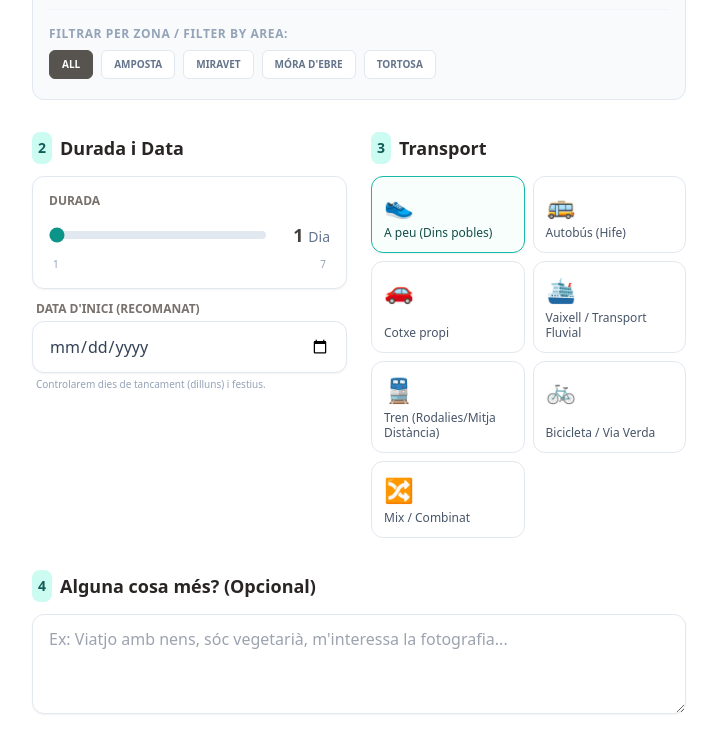
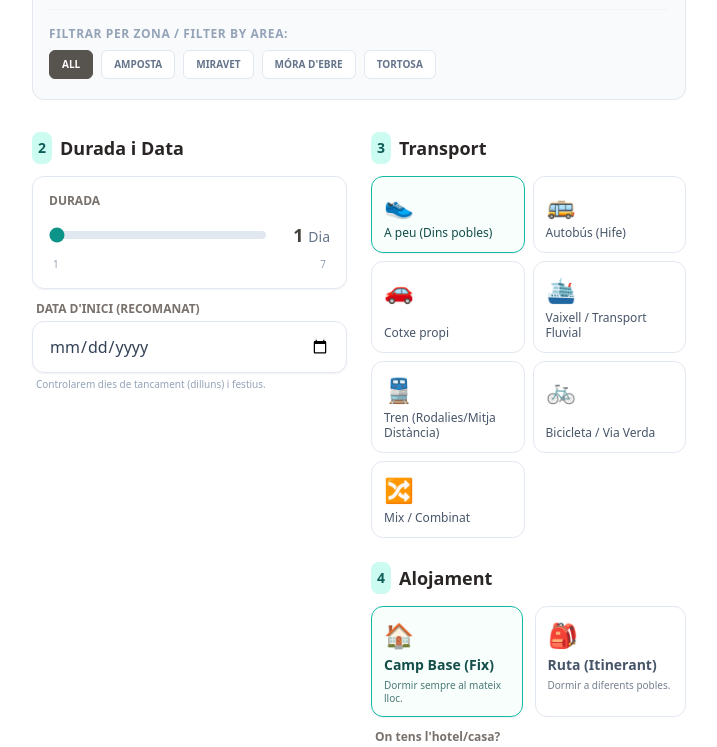
Before and after one commit to sbergonon/Delta-Ebro, a React (Vite) app: page / in a window 1280 px wide. Shown: the part 1280-2027 px from the top of the page, without its empty margins (281-998 px from the left). Built offline with nearby package versions, Linux system fonts and the light colour scheme.

Commit message:
Add files via upload

```diff
--- a/components/PreferenceSelector.tsx
+++ b/components/PreferenceSelector.tsx
@@ -1,6 +1,7 @@
+
 import React, { useState, useMemo } from 'react';
 import ReactMarkdown from 'react-markdown';
-import { UserPreferences, Theme, Transport } from '../types';
+import { UserPreferences, Theme, Transport, AccommodationMode } from '../types';
 import { THEME_ICONS, TRANSPORT_ICONS, TRANSLATIONS, THEME_POIS, POI_LOCATIONS } from '../constants';
 
 interface PreferenceSelectorProps {
@@ -61,6 +62,10 @@ const PreferenceSelector: React.FC<PreferenceSelectorProps> = ({ prefs, onChange
   const handleInfoChange = (e: React.ChangeEvent<HTMLTextAreaElement>) => onChange({ ...prefs, additionalInfo: e.target.value });
   const handleDateChange = (e: React.ChangeEvent<HTMLInputElement>) => onChange({ ...prefs, startDate: e.target.value });
   const handleUpriverChange = (e: React.ChangeEvent<HTMLInputElement>) => onChange({ ...prefs, includeUpriver: e.target.checked });
+
+  const handleAccommodationModeChange = (mode: AccommodationMode) => onChange({ ...prefs, accommodationMode: mode });
+  const handleBaseLocationChange = (e: React.ChangeEvent<HTMLInputElement>) => onChange({ ...prefs, baseLocation: e.target.value });
+
 
   // Calculate min date as today
   const today = new Date().toISOString().split('T')[0];
@@ -315,6 +320,8 @@ const PreferenceSelector: React.FC<PreferenceSelectorProps> = ({ prefs, onChange
             </div>
         </section>
 
+        {/* Transport & Accommodation */}
+        <div className="space-y-6">
             {/* Transport */}
             <section>
               <h3 className="text-lg font-semibold text-stone-800 mb-3 flex items-center gap-2">
@@ -390,12 +397,52 @@ const PreferenceSelector: React.FC<PreferenceSelectorProps> = ({ prefs, onChange
                 </div>
               )}
             </section>
+
+            {/* Accommodation */}
+            <section>
+                <h3 className="text-lg font-semibold text-stone-800 mb-3 flex items-center gap-2">
+                    <span className="bg-teal-100 text-teal-800 p-1.5 rounded-lg text-sm">4</span>
+                    {t.section_accommodation_title}
+                </h3>
+                <div className="flex flex-col gap-3">
+                    <div className="grid grid-cols-2 gap-3">
+                        {Object.values(AccommodationMode).map((mode) => (
+                             <button
+                                key={mode}
+                                onClick={() => handleAccommodationModeChange(mode)}
+                                className={`p-3 rounded-xl border text-left transition-all duration-200 flex flex-col ${
+                                    prefs.accommodationMode === mode
+                                    ? 'border-teal-500 bg-teal-50/50 text-teal-900 shadow-sm'
+                                    : 'border-slate-200 bg-white text-slate-600 hover:border-teal-200'
+                                }`}
+                             >
+                                <span className="text-2xl mb-1">{mode === AccommodationMode.BASE ? '🏠' : '🎒'}</span>
+                                <span className="font-semibold text-sm">{t.accommodations[mode].label}</span>
+                                <span className="text-[10px] opacity-75 leading-tight mt-1">{t.accommodations[mode].desc}</span>
+                             </button>
+                        ))}
+                    </div>
+                    {prefs.accommodationMode === AccommodationMode.BASE && (
+                         <div className="animate-fade-in">
+                             <label className="block text-xs font-semibold text-stone-500 mb-1 ml-1">{t.label_base_location}</label>
+                             <input
+                                 type="text"
+                                 value={prefs.baseLocation}
+                                 onChange={handleBaseLocationChange}
+                                 placeholder="Ej. Amposta"
+                                 className="w-full bg-white border border-slate-200 text-slate-700 py-2 px-3 rounded-lg focus:outline-none focus:border-teal-500 focus:ring-1 focus:ring-teal-500 shadow-sm"
+                             />
+                         </div>
+                    )}
+                </div>
+            </section>
+        </div>
       </div>
 
       {/* Additional Info */}
       <section>
         <h3 className="text-lg font-semibold text-stone-800 mb-3 flex items-center gap-2">
-          <span className="bg-teal-100 text-teal-800 p-1.5 rounded-lg text-sm">4</span>
+          <span className="bg-teal-100 text-teal-800 p-1.5 rounded-lg text-sm">5</span>
           {t.section_4_title}
         </h3>
         <textarea
--- a/constants.ts
+++ b/constants.ts
@@ -1,6 +1,5 @@
 
-
-import { Theme, Transport, Language } from './types';
+import { Theme, Transport, Language, AccommodationMode } from './types';
 
 export const THEME_ICONS: Record<Theme, string> = {
   [Theme.HISTORICAL]: '🏛️',
@@ -30,7 +29,9 @@ export const DEFAULT_PREFERENCES = {
   transport: Transport.WALKING,
   customTransports: [] as Transport[],
   startDate: '',
-  includeUpriver: false
+  includeUpriver: false,
+  accommodationMode: AccommodationMode.BASE,
+  baseLocation: 'Amposta'
 };
 
 // Map each POI to its specific Town/Area for grouping in the UI
@@ -151,6 +152,7 @@ interface Translation {
   section_1_title: string;
   section_2_title: string;
   section_3_title: string;
+  section_accommodation_title: string;
   section_4_title: string;
   section_pois_title: string;
   label_duration: string;
@@ -164,8 +166,10 @@ interface Translation {
   label_custom_selection: string;
   label_custom_transport_selection: string;
   label_pois_hint: string;
+  label_base_location: string;
   themes: Record<Theme, { label: string; desc: string }>;
   transports: Record<Transport, string>;
+  accommodations: Record<AccommodationMode, { label: string; desc: string }>;
   results: {
     itinerary_title: string;
     scheduled_date: string;
@@ -249,6 +253,7 @@ export const TRANSLATIONS: Record<Language, Translation> = {
     section_1_title: "Quina experiència busques?",
     section_2_title: "Durada i Data",
     section_3_title: "Transport",
+    section_accommodation_title: "Alojament",
     section_4_title: "Alguna cosa més? (Opcional)",
     section_pois_title: "Llocs específics i Pobles",
     label_duration: "DURADA",
@@ -262,6 +267,7 @@ export const TRANSLATIONS: Record<Language, Translation> = {
     label_custom_selection: "Selecciona els temes a combinar:",
     label_custom_transport_selection: "Selecciona els mitjans a combinar:",
     label_pois_hint: "Selecciona els llocs/pobles que VOLS visitar:",
+    label_base_location: "On tens l'hotel/casa?",
     themes: {
       [Theme.HISTORICAL]: { label: "Històric (Tortosa/Miravet/Amposta)", desc: "Catedrals, Castells Templers i Modernisme." },
       [Theme.CIVIL_WAR]: { label: "Guerra Civil (Corbera/Terra Alta)", desc: "Trinxeres, Poble Vell i espais de memòria." },
@@ -278,6 +284,10 @@ export const TRANSLATIONS: Record<Language, Translation> = {
       [Transport.TRAIN]: "Tren (Rodalies/Mitja Distància)",
       [Transport.BIKE]: "Bicicleta / Via Verda",
       [Transport.MIX]: "Mix / Combinat"
+    },
+    accommodations: {
+        [AccommodationMode.BASE]: { label: "Camp Base (Fix)", desc: "Dormir sempre al mateix lloc." },
+        [AccommodationMode.ROUTE]: { label: "Ruta (Itinerant)", desc: "Dormir a diferents pobles." }
     },
     results: {
       itinerary_title: "El teu Itinerari",
@@ -359,7 +369,7 @@ Més enllà del Delta, les **Terres de l'Ebre** ofereixen un patrimoni excepcion
         title: "Consells Logístics",
         subtitle: "Horarios i Mobilitat",
         content: `
-*   **🕒 Horaris de Museus:** La majoria de museus i monuments (Castell de Miravet, Catedral de Tortosa) **TANQUEN ELS DILLUNS**. Planifica activitats de natura per als dilluns.
+*   **🕒 Horarios de Museus:** La majoria de museus i monuments (Castell de Miravet, Catedral de Tortosa) **TANQUEN ELS DILLUNS**. Planifica activitats de natura per als dilluns.
 *   **🚆 Tren i Bus:** L'estació de l'Aldea connecta amb Barcelona/València. Per moure's entre pobles (Tortosa-Amposta-La Ràpita), el bus HIFE és l'opció principal.
 *   **🛳️ Riu:** Els vaixells turístics tenen horaris estacionals. A l'hivern la freqüència baixa molt.
 *   **🍽️ Dinar:** A l'interior (Terra Alta/Ribera), els horaris de dinar són estrictes (13:30-15:00). Reserva sempre en cap de setmana.
@@ -385,6 +395,7 @@ Més enllà del Delta, les **Terres de l'Ebre** ofereixen un patrimoni excepcion
     section_1_title: "¿Qué experiencia buscas?",
     section_2_title: "Duración y Fecha",
     section_3_title: "Transporte",
+    section_accommodation_title: "Alojamiento",
     section_4_title: "¿Algo más? (Opcional)",
     section_pois_title: "Lugares específicos y Pueblos",
     label_duration: "DURACIÓN",
@@ -398,6 +409,7 @@ Més enllà del Delta, les **Terres de l'Ebre** ofereixen un patrimoni excepcion
     label_custom_selection: "Selecciona los temas a combinar:",
     label_custom_transport_selection: "Selecciona los medios a combinar:",
     label_pois_hint: "Selecciona los lugares/pueblos que QUIERES visitar:",
+    label_base_location: "¿Dónde tienes el hotel/casa?",
     themes: {
       [Theme.HISTORICAL]: { label: "Histórico (Tortosa/Miravet/Amposta)", desc: "Catedrales, Castillos Templarios y Modernismo." },
       [Theme.CIVIL_WAR]: { label: "Guerra Civil (Corbera/Terra Alta)", desc: "Trincheras, Pueblo Viejo y espacios de memoria." },
@@ -414,6 +426,10 @@ Més enllà del Delta, les **Terres de l'Ebre** ofereixen un patrimoni excepcion
       [Transport.TRAIN]: "Tren (Rodalies/Media Distancia)",
       [Transport.BIKE]: "Bicicleta / Vía Verde",
       [Transport.MIX]: "Mix / Combinado"
+    },
+    accommodations: {
+        [AccommodationMode.BASE]: { label: "Campo Base (Fijo)", desc: "Dormir siempre en el mismo sitio." },
+        [AccommodationMode.ROUTE]: { label: "Ruta (Itinerante)", desc: "Dormir en distintos pueblos." }
     },
     results: {
       itinerary_title: "Tu Itinerario",
@@ -521,6 +537,7 @@ Más allá del Delta, las **Terres de l'Ebre** ofrecen un patrimonio excepcional
     section_1_title: "What experience are you looking for?",
     section_2_title: "Duration & Date",
     section_3_title: "Transport",
+    section_accommodation_title: "Accommodation",
     section_4_title: "Anything else? (Optional)",
     section_pois_title: "Specific Places & Towns",
     label_duration: "DURATION",
@@ -534,6 +551,7 @@ Más allá del Delta, las **Terres de l'Ebre** ofrecen un patrimonio excepcional
     label_custom_selection: "Select themes to combine:",
     label_custom_transport_selection: "Select transport modes to combine:",
     label_pois_hint: "Select places/towns you WANT to visit:",
+    label_base_location: "Where is your hotel/base?",
     themes: {
       [Theme.HISTORICAL]: { label: "Historical (Tortosa/Miravet/Amposta)", desc: "Cathedrals, Templar Castles and Modernism." },
       [Theme.CIVIL_WAR]: { label: "Civil War (Corbera/Terra Alta)", desc: "Trenches, Old Town ruins and memory spaces." },
@@ -550,6 +568,10 @@ Más allá del Delta, las **Terres de l'Ebre** ofrecen un patrimonio excepcional
       [Transport.TRAIN]: "Train (Regional/Mid-distance)",
       [Transport.BIKE]: "Bicycle / Green Way",
       [Transport.MIX]: "Mix / Combined"
+    },
+    accommodations: {
+        [AccommodationMode.BASE]: { label: "Base Camp (Fixed)", desc: "Sleep in the same place every night." },
+        [AccommodationMode.ROUTE]: { label: "Touring Route", desc: "Sleep in different towns." }
     },
     results: {
       itinerary_title: "Your Itinerary",
--- a/services/geminiService.ts
+++ b/services/geminiService.ts
@@ -1,5 +1,6 @@
+
 import { GoogleGenAI, Type } from "@google/genai";
-import { UserPreferences, ItineraryResult, GroundingSource, ItineraryStep, Theme, Transport, Language, NearbyAttraction } from "../types";
+import { UserPreferences, ItineraryResult, GroundingSource, ItineraryStep, Theme, Transport, Language, NearbyAttraction, AccommodationMode } from "../types";
 import { TRANSLATIONS } from "../constants";
 
 const getAiClient = () => {
@@ -221,6 +222,24 @@ export const generateItinerary = async (prefs: UserPreferences): Promise<Itinera
       let locationScope = "El itinerario debe centrarse en la ciudad de Amposta, Tortosa, Miravet y el Delta del Ebro.";
       let langInstruction = `RESPOND IN ${prefs.language === 'ca' ? 'CATALAN' : prefs.language === 'es' ? 'SPANISH' : 'ENGLISH'}.`;
 
+      // ACCOMMODATION LOGIC
+      let accommodationInstruction = "";
+      if (prefs.accommodationMode === AccommodationMode.BASE) {
+          const base = prefs.baseLocation || "Amposta";
+          accommodationInstruction = `
+          ESTRATEGIA DE ALOJAMIENTO (MUY IMPORTANTE): CAMPO BASE EN ${base}.
+          1. El usuario duerme TODAS las noches en ${base}.
+          2. Cada día debe empezar saliendo de ${base} y terminar regresando a ${base}.
+          3. NO sugieras hacer "check-in" o dormir en hoteles de otros pueblos (Tortosa, Miravet, etc).
+          4. Al final de la tarde, incluye siempre el trayecto de vuelta a ${base}.
+          `;
+      } else {
+          accommodationInstruction = `
+          ESTRATEGIA DE ALOJAMIENTO: RUTA ITINERANTE.
+          El usuario puede dormir en distintos pueblos a medida que avanza la ruta. Sugiere hoteles en el destino final del día.
+          `;
+      }
+
       // LOGISTICA DE TRANSPORTE REGIONAL
       if (prefs.transport === Transport.RIVER) {
          transportInstruction = "Transporte Fluvial: Incluye rutas en barco (Miravet, Delta). Para conectar entre pueblos (Amposta-Tortosa), sugiere Barco si existe línea regular, o Bus/Taxi como alternativa para llegar al embarcadero.";
@@ -297,6 +316,7 @@ export const generateItinerary = async (prefs: UserPreferences): Promise<Itinera
         - Duración: ${durationLabel}
         - ${dateContext}
         - ${transportInstruction}
+        - ${accommodationInstruction}
         ${selectedPoisInstruction}
         ${prefs.additionalInfo ? `- Notas usuario: ${prefs.additionalInfo}` : ''}
 
--- a/types.ts
+++ b/types.ts
@@ -1,4 +1,3 @@
-
 
 export type Language = 'ca' | 'es' | 'en';
 
@@ -21,17 +20,26 @@ export enum Transport {
   MIX = 'mix'
 }
 
+export enum AccommodationMode {
+  BASE = 'base', // Same place every night
+  ROUTE = 'route' // Moving hotels
+}
+
 export interface UserPreferences {
   language: Language;
   theme: Theme;
   customThemes?: Theme[];
-  selectedPOIs?: string[]; // New field for specific places
+  selectedPOIs?: string[];
   duration: number;
   transport: Transport;
   customTransports?: Transport[];
   startDate?: string;
   additionalInfo?: string;
   includeUpriver?: boolean;
+
+  // New Accommodation Fields
+  accommodationMode: AccommodationMode;
+  baseLocation: string; // e.g., "Amposta"
 }
 
 export interface GroundingSource {
```
Lines whose indentation alone changed are shown as unchanged.
